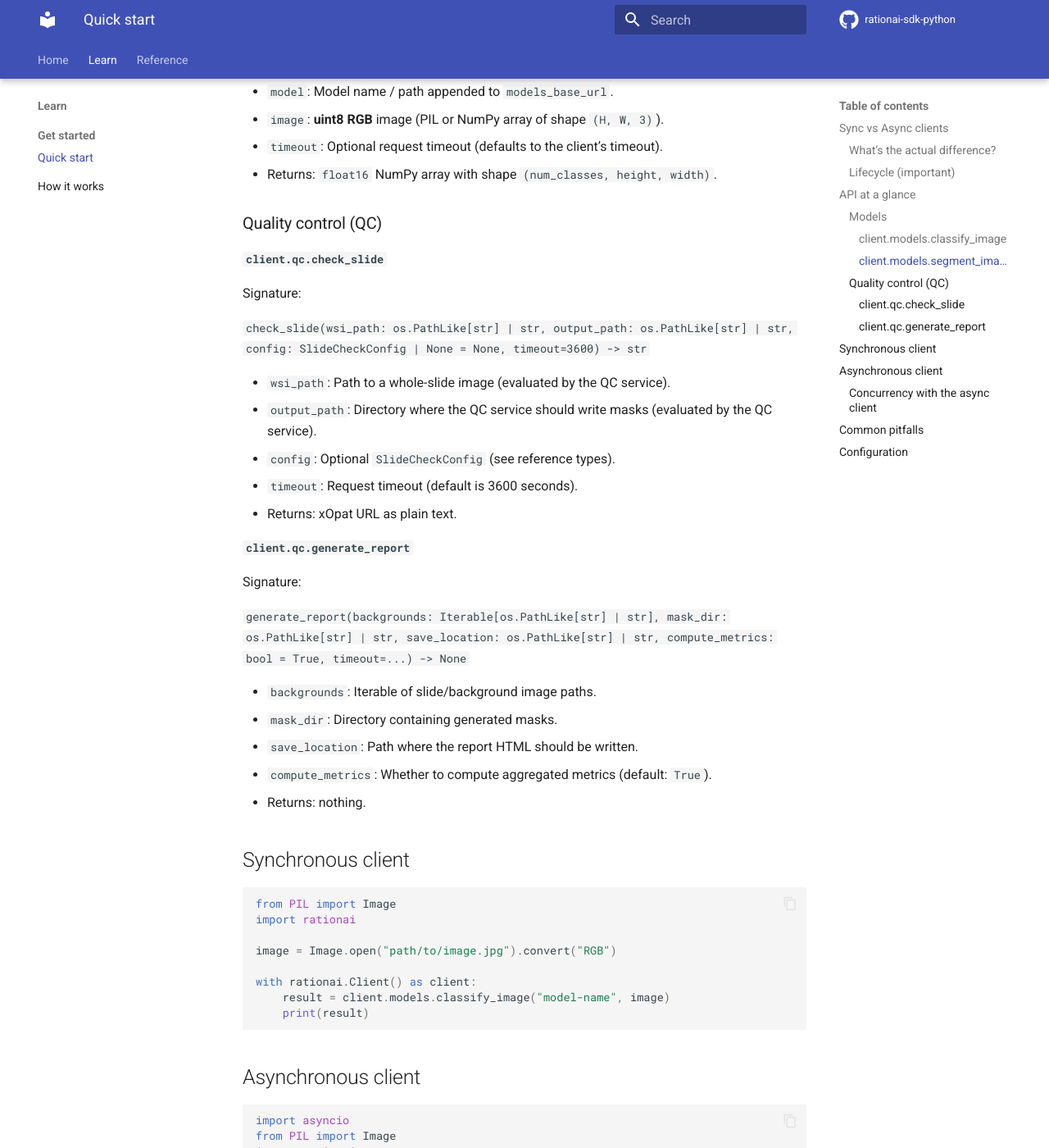
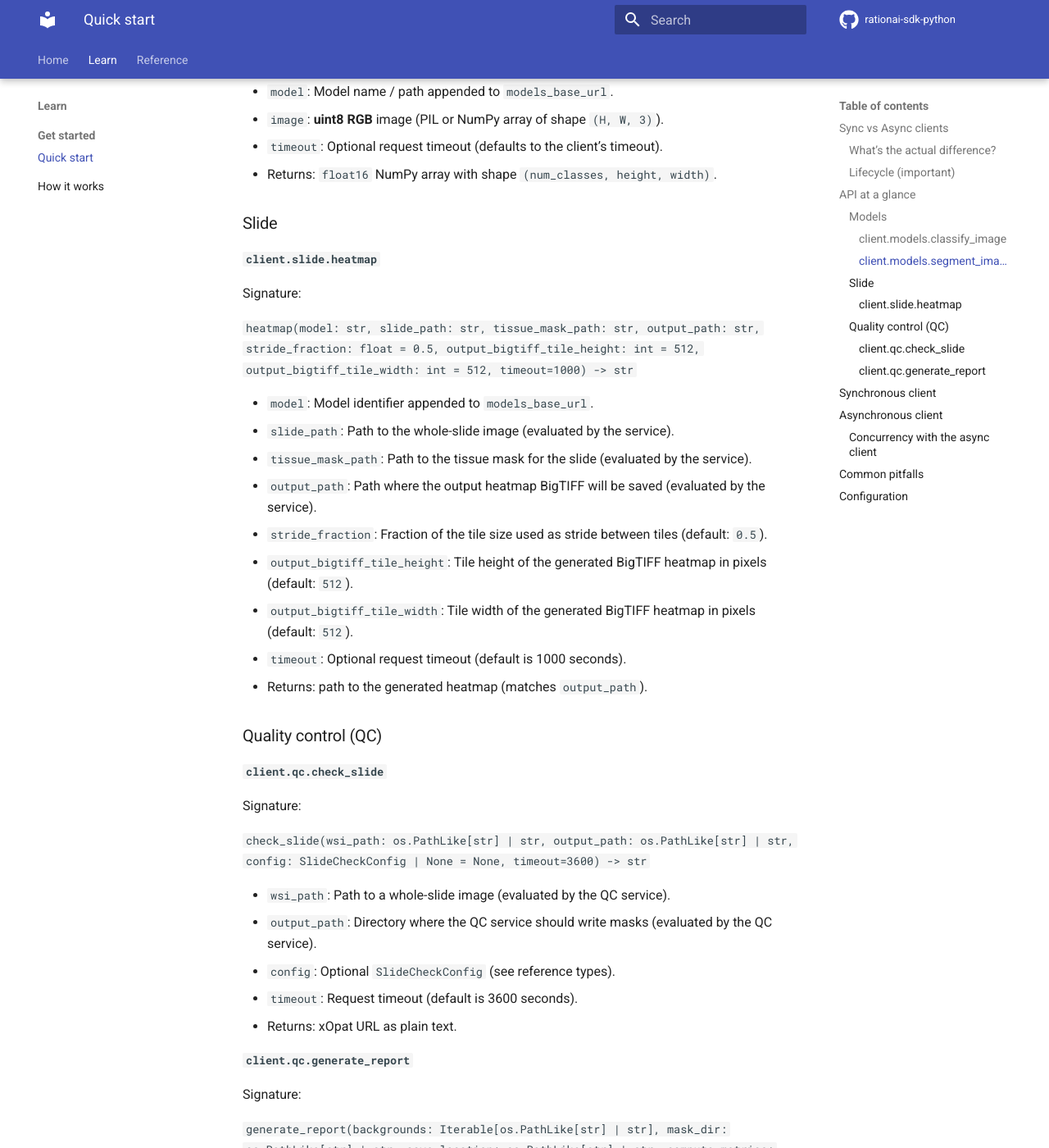
Before and after one commit to RationAI/rationai-sdk-python, an MkDocs documentation site: the page built from docs/learn/get-started/quick-start.md, in a window 1280 px wide and 1400 px high, scrolled down 1514 px. Shown: the whole window at 82% size. Built offline with MkDocs 1.6.1 and Material for MkDocs 9.7.7, drawn with Linux system fonts in a browser that asks for light colours; comment, search, counter and statistics services are not loaded; the version menu is left out.

Commit message:
feat: add slide into docs

```diff
--- a/docs/learn/get-started/quick-start.md
+++ b/docs/learn/get-started/quick-start.md
@@ -51,6 +51,24 @@ Signature:
 - `image`: **uint8 RGB** image (PIL or NumPy array of shape `(H, W, 3)`).
 - `timeout`: Optional request timeout (defaults to the client’s timeout).
 - Returns: `float16` NumPy array with shape `(num_classes, height, width)`.
+
+### Slide
+
+#### `client.slide.heatmap`
+
+Signature:
+
+`heatmap(model: str, slide_path: str, tissue_mask_path: str, output_path: str, stride_fraction: float = 0.5, output_bigtiff_tile_height: int = 512, output_bigtiff_tile_width: int = 512, timeout=1000) -> str`
+
+- `model`: Model identifier appended to `models_base_url`.
+- `slide_path`: Path to the whole-slide image (evaluated by the service).
+- `tissue_mask_path`: Path to the tissue mask for the slide (evaluated by the service).
+- `output_path`: Path where the output heatmap BigTIFF will be saved (evaluated by the service).
+- `stride_fraction`: Fraction of the tile size used as stride between tiles (default: `0.5`).
+- `output_bigtiff_tile_height`: Tile height of the generated BigTIFF heatmap in pixels (default: `512`).
+- `output_bigtiff_tile_width`: Tile width of the generated BigTIFF heatmap in pixels (default: `512`).
+- `timeout`: Optional request timeout (default is 1000 seconds).
+- Returns: path to the generated heatmap (matches `output_path`).
 
 ### Quality control (QC)
 
--- a/mkdocs.yml
+++ b/mkdocs.yml
@@ -13,6 +13,7 @@ nav:
       - Resources:
           - Models: reference/resources/models.md
           - Quality control: reference/resources/qc.md
+          - Slide: reference/resources/slide.md
       - Types:
           - QC types: reference/types/qc.md
 
```
Also changed, not shown: docs/reference/resources/slide.md (added, +9 -0 lines).
